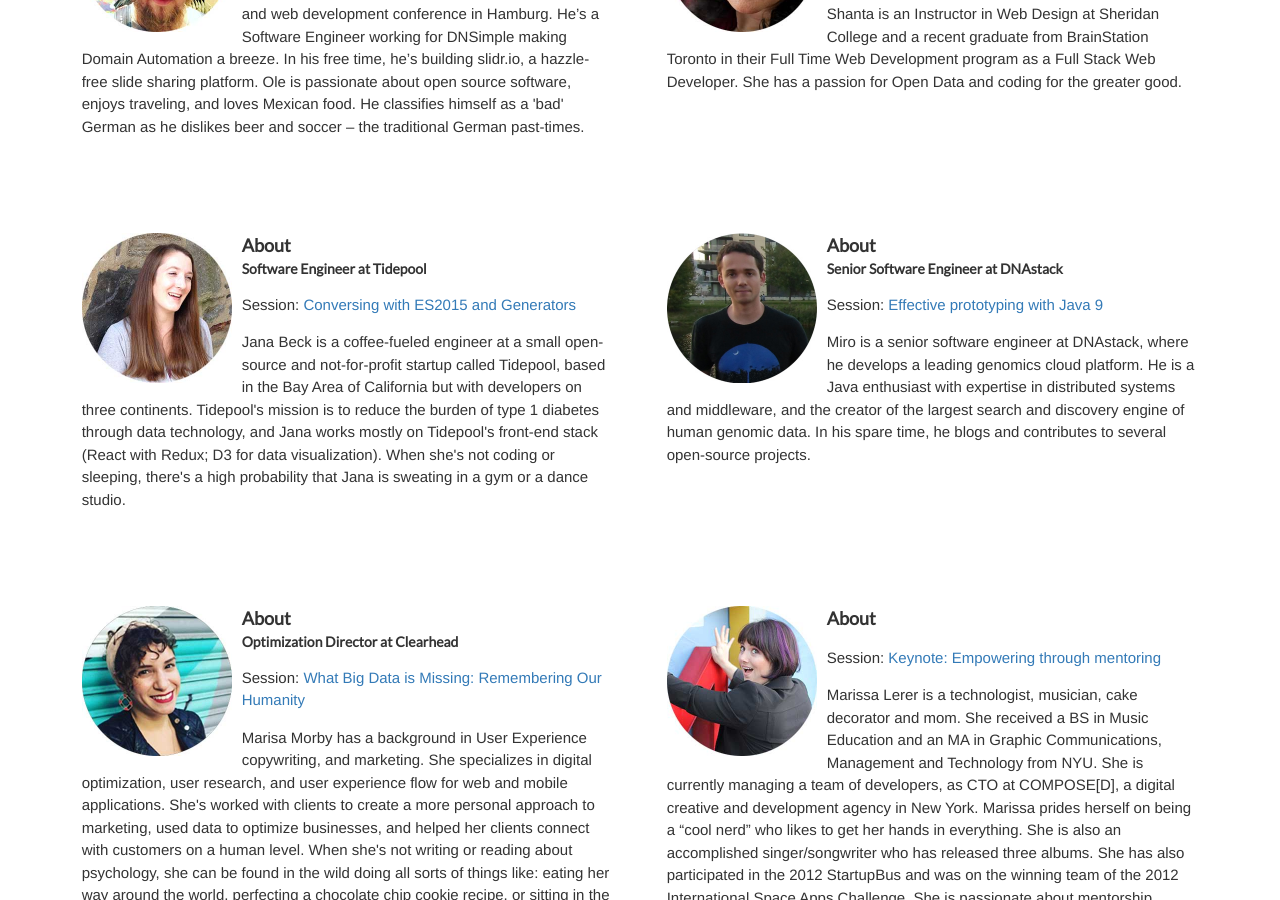
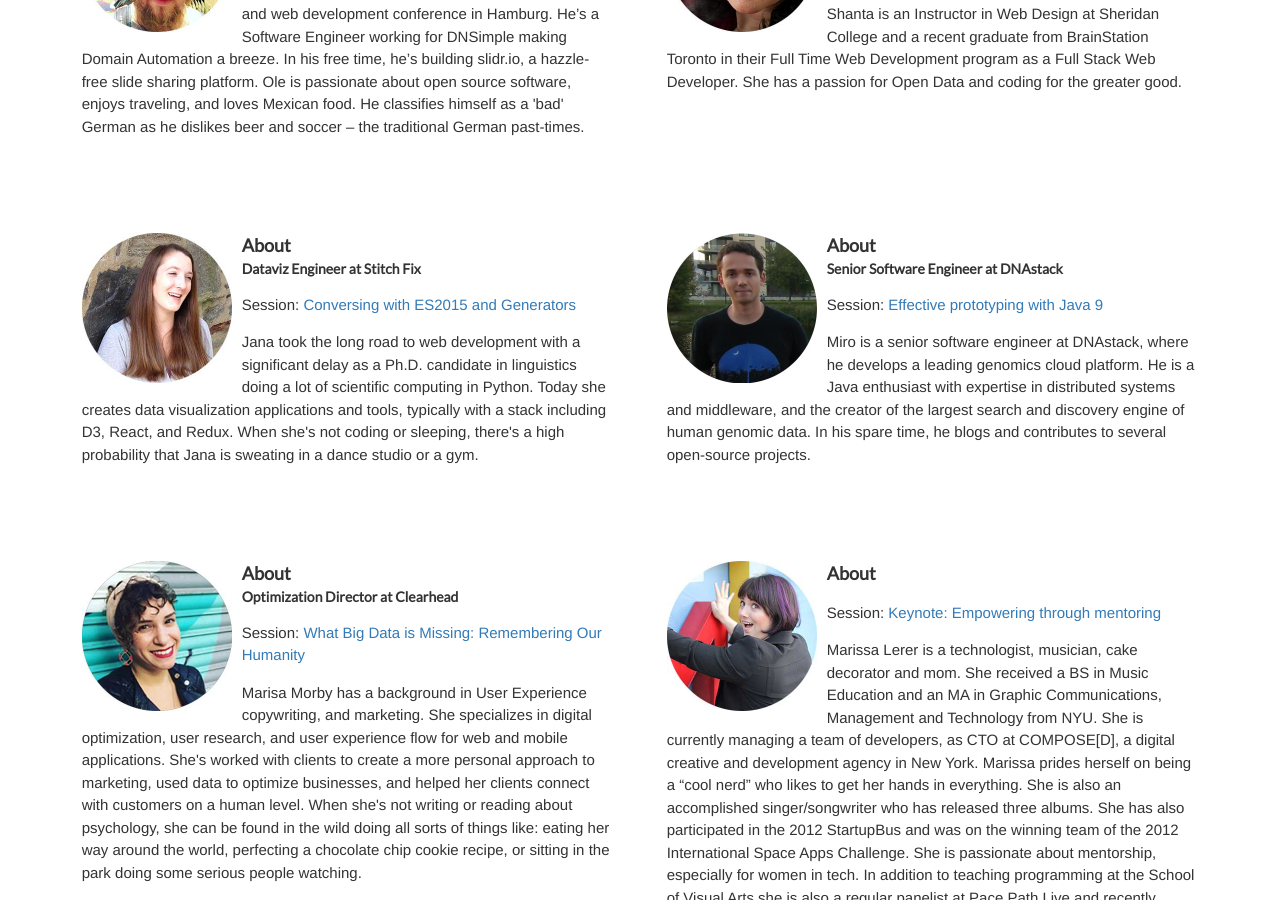
Before and after one commit to fullstackto/fsto2017, a Jekyll site: the page built from speakers/index.html, in a window 1280 px wide and 900 px high, scrolled down 7517 px. Built offline with Jekyll 4.4.1, drawn with Linux system fonts in a browser that asks for light colours.

Commit message:
update Jana's bio & role

```diff
--- a/_data/fsto.json
+++ b/_data/fsto.json
@@ -431,8 +431,8 @@
         "speaker": "Jana Beck",
         "keywords" : "ES2015, Code Patterns, Functional",
         "about" : "<p>JavaScript got generator functions in ES2015, but perhaps—unlike other ES2015 features like `const`, computed property names, and arrow functions—you haven’t used them yet. The disruption of the “normal” control flow that occurs with generators can feel a bit like turning your brain inside-out, but generators are definitely useful. In this talk, we’ll seek to understand generators through the metaphor of conversation, modeling the relationship between a generator function and its calling context as a turn-taking relationship, just like a (good) conversation so that JavaScript can provide not just our livelihood but our therapy too.</p>",
-        "bio" : "<p>Jana Beck is a coffee-fueled engineer at a small open-source and not-for-profit startup called Tidepool, based in the Bay Area of California but with developers on three continents. Tidepool's mission is to reduce the burden of type 1 diabetes through data technology, and Jana works mostly on Tidepool's front-end stack (React with Redux; D3 for data visualization). When she's not coding or sleeping, there's a high probability that Jana is sweating in a gym or a dance studio.</p>",
-        "role": "Software Engineer at Tidepool",
+        "bio" : "<p>Jana took the long road to web development with a significant delay as a Ph.D. candidate in linguistics doing a lot of scientific computing in Python. Today she creates data visualization applications and tools, typically with a stack including D3, React, and Redux. When she's not coding or sleeping, there's a high probability that Jana is sweating in a dance studio or a gym.</p>",
+        "role": "Dataviz Engineer at Stitch Fix",
         "room" : "206AB",
         "klass": "fec"
       },
```
